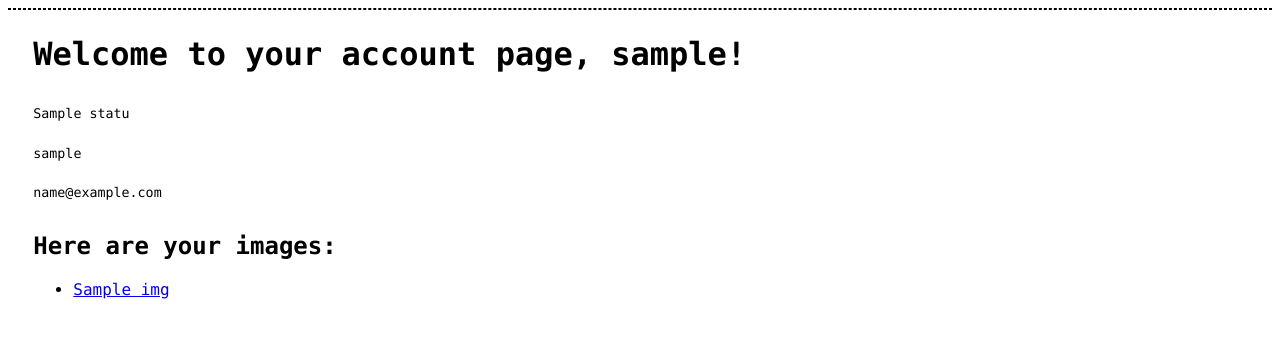
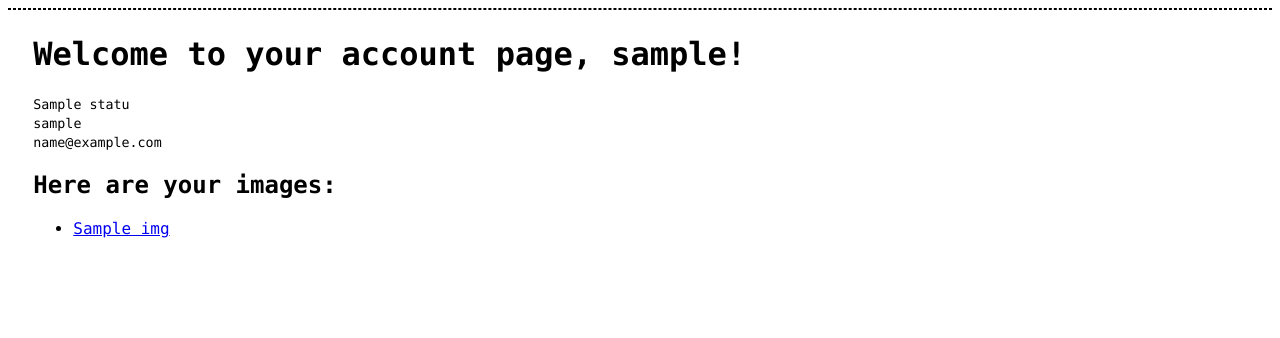
Before and after one commit to franklindyer/agora-app, a Flask app: template src/templates/account.html in a window 1280 px wide. Shown: the part 73-411 px from the top of the page. Run offline with Flask 3, Linux system fonts and the light colour scheme; the template is opened without the code that fills it: most values are stand-ins (such as "Sample title", 1, 10 or a date in 2020); parts of the project's set-up code (start-up, migrations or seed data) failed here and were passed over.

Commit message:
Style profile page to match
Both logged in and logged out user profile pages appear almost identical now.

```diff
--- a/src/static/css/style.css
+++ b/src/static/css/style.css
@@ -90,12 +90,17 @@ nav {
     margin: 0% 2%;
 }
 
-/* profile */
+/* profile & account */
+
+.editable-profile-option * {
+    margin: 0%;
+    padding: 0%;
+    align-items: top;
+}
 
 .editable-profile-option > input {
     border: none;
     width: 100%;
-    padding: 1% 0%;
 }
 
 .editable-profile-option > input:focus-visible {
@@ -115,7 +120,7 @@ nav {
     font-weight: bold;
 }
 
-.status-main, .status-main * {
+.option-main, .option-main * {
     font-size: 18px;
 }
 
```
